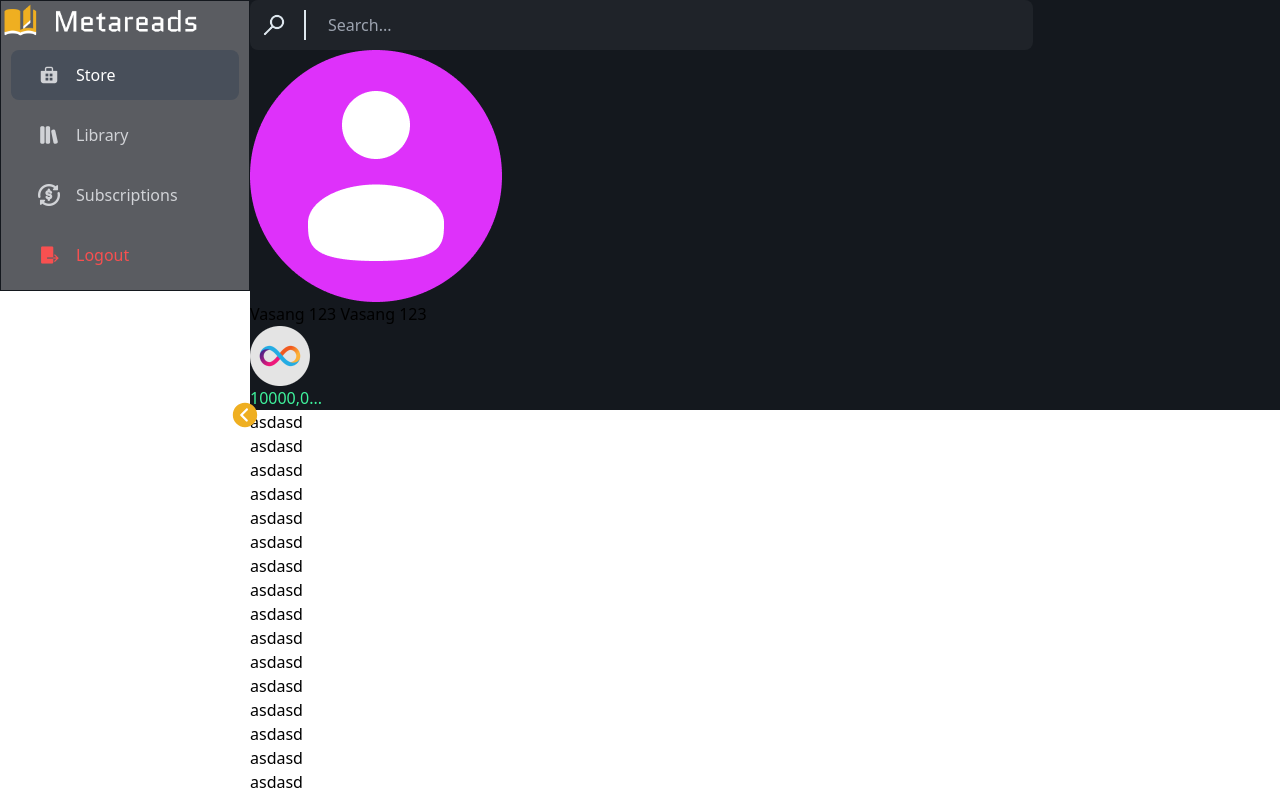
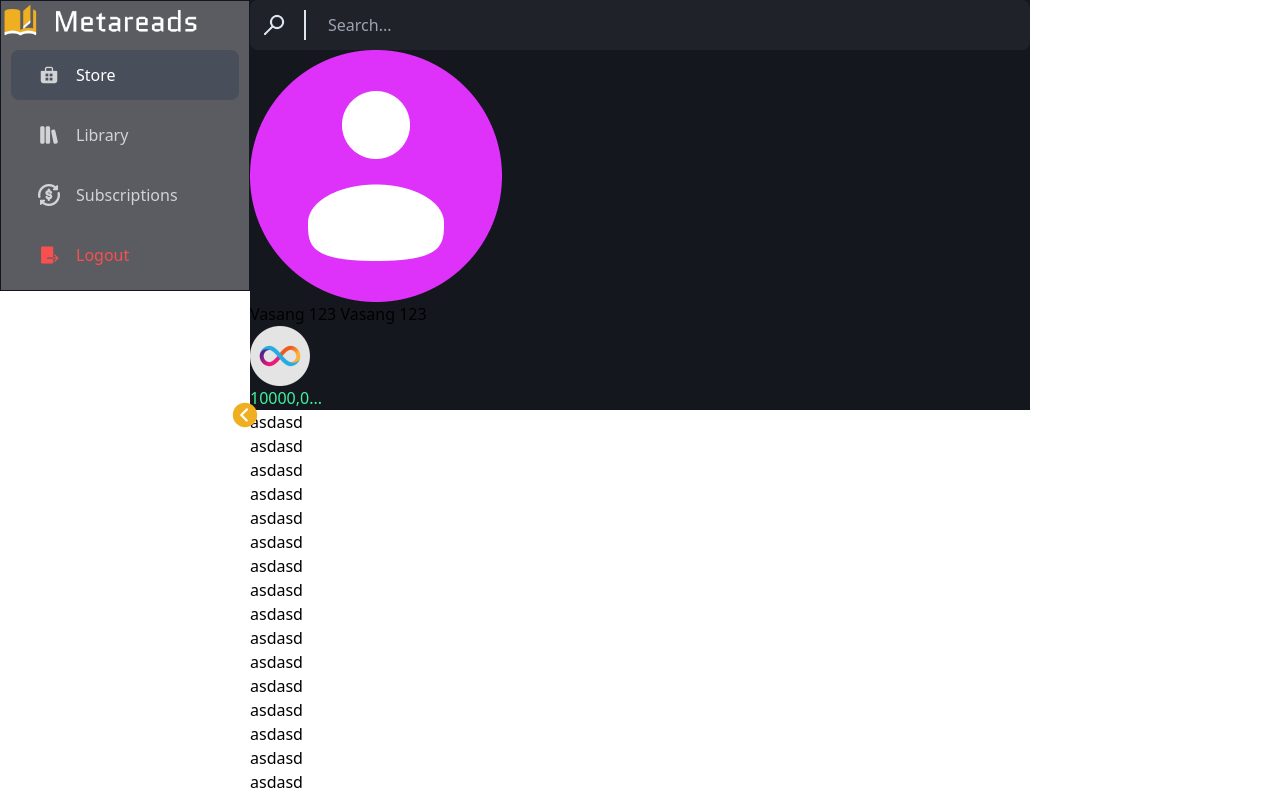
Before and after one commit to Shirloin/MetaReads, a React (Vite) app in the folder src/MetaReads_frontend/: page / in a window 1280 px wide. Shown: the top 798 px of the page. Built offline with nearby package versions, Linux system fonts and the light colour scheme.

Commit message:
Fix Top navbar resizing issue

```diff
--- a/src/MetaReads_frontend/src/components/Layout/PageLayout.jsx
+++ b/src/MetaReads_frontend/src/components/Layout/PageLayout.jsx
@@ -8,7 +8,7 @@
       <SideNavbar />
       <main
         className="min-h-screen w-full transition-all duration-300"
-        style={{ marginLeft: collapsed ? "97px" : "250px" }}
+        style={{ paddingLeft: collapsed ? "97px" : "250px" }}
       >
         <div>{children}</div>
       </main>
--- a/src/MetaReads_frontend/src/components/Navbar/TopNavbar.jsx
+++ b/src/MetaReads_frontend/src/components/Navbar/TopNavbar.jsx
@@ -9,11 +9,14 @@
 
   return (
     <div
-      className="fixed h-[100px] w-full text-white"
+      className="fixed h-[100px] text-white transition-all duration-300"
       style={{
         backgroundColor: "#14181E",
+        width: collapsed ? "calc(100% - 97px)" : "calc(100% - 250px)",
       }}
     >
+      {/* Set relative positioning on the parent to constrain the absolute div */}
+      <div className="relative h-full w-full">
         <div
           className="absolute inset-0"
           style={{
@@ -22,16 +25,17 @@
             zIndex: 1,
           }}
         ></div>
+
         <div className="relative z-10 flex h-full w-full items-center gap-2 px-4">
-        <div
-          className="w-full flex-grow transition-all duration-300"
-          style={{ maxWidth: collapsed ? "85%" : "76%" }}
-        >
+          {/* SearchBar takes the remaining space */}
+          <div className="flex-grow transition-all duration-300">
             <SearchBar query={query} setQuery={setQuery} />
           </div>
 
-        <div className="">
+          {/* NavbarProfile has a fixed width */}
+          <div className="w-[200px]">
             <NavbarProfile />
+          </div>
         </div>
       </div>
     </div>
```
Lines whose indentation alone changed are shown as unchanged.
